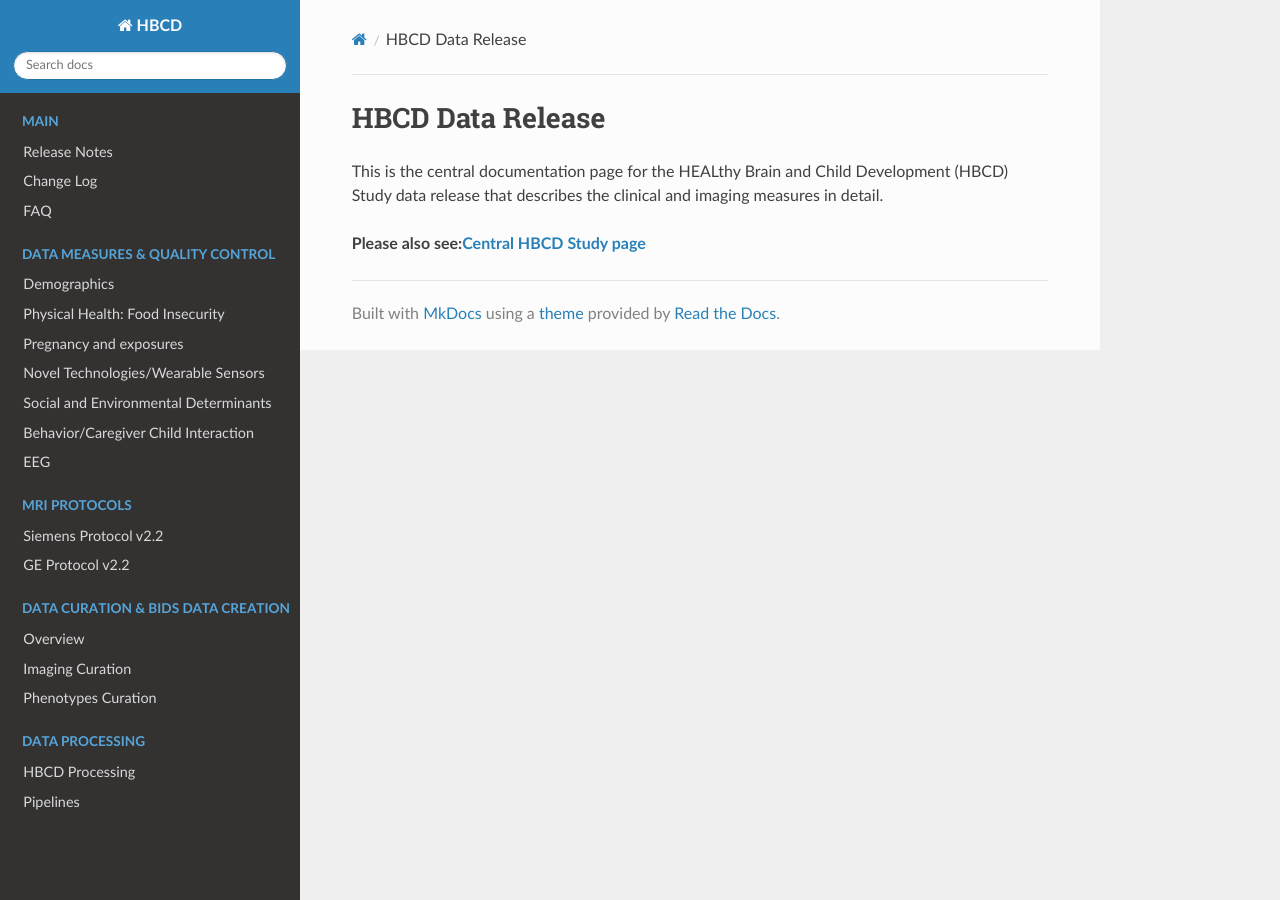
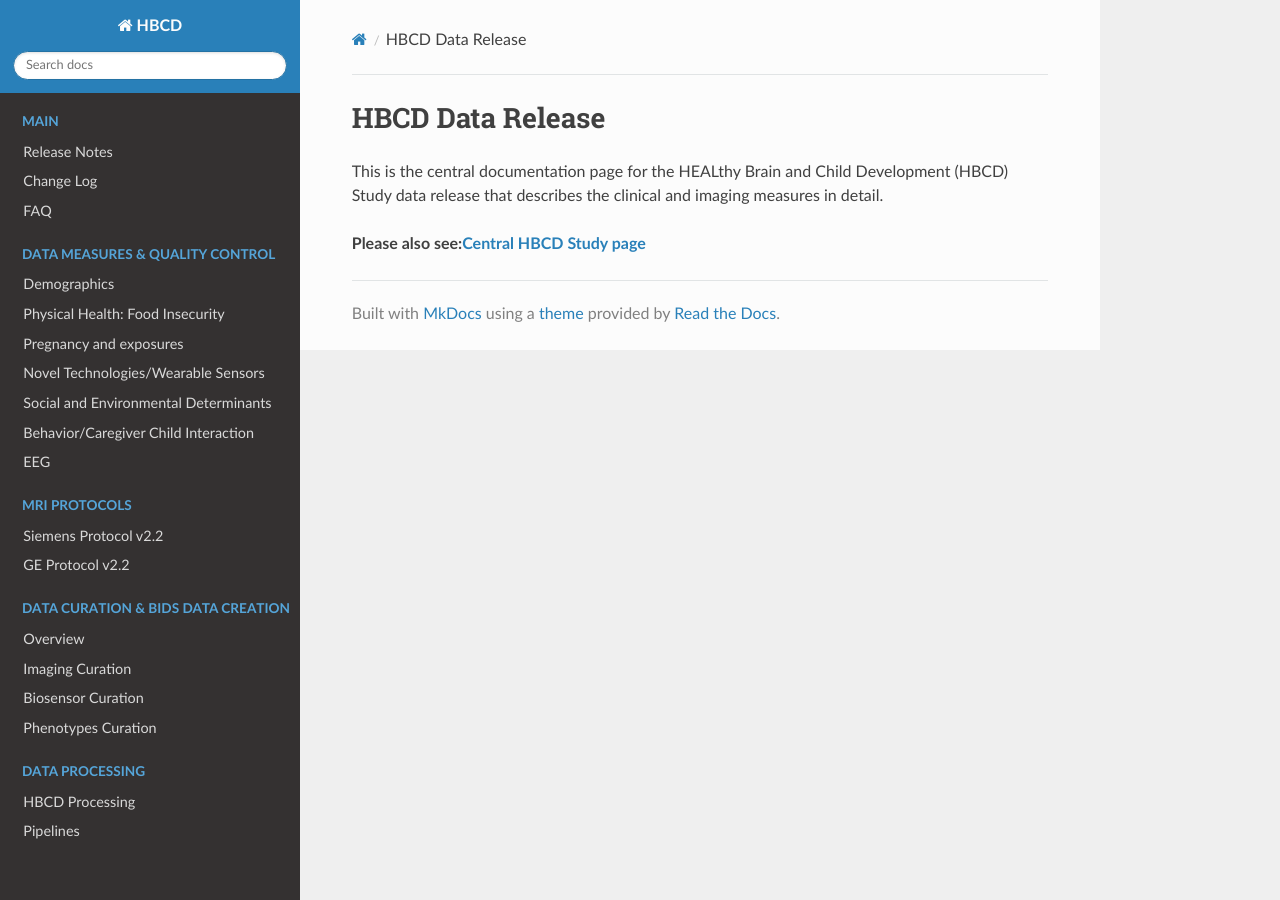
Before and after one commit to mattcieslak/hbcd-docs, an MkDocs documentation site: the page built from docs/index.md, in a window 1280 px wide. Built offline with MkDocs 1.6.1, drawn with Linux system fonts in a browser that asks for light colours; nearby versions of some CDN libraries.

Commit message:
add motion BIDS section

```diff
--- a/mkdocs.yml
+++ b/mkdocs.yml
@@ -22,6 +22,7 @@ nav:
   - Data Curation & BIDS Data Creation:
     - Overview: datacuration/bids.md
     - Imaging Curation: datacuration/imaging.md
+    - Biosensor Curation: motion.md
     - Phenotypes Curation: datacuration/phenotypes.md
   - Data Processing:
     - HBCD Processing: processing/processing.md
```
Also changed, not shown: docs/datacuration/motion.md (added, +1 -0 lines).
